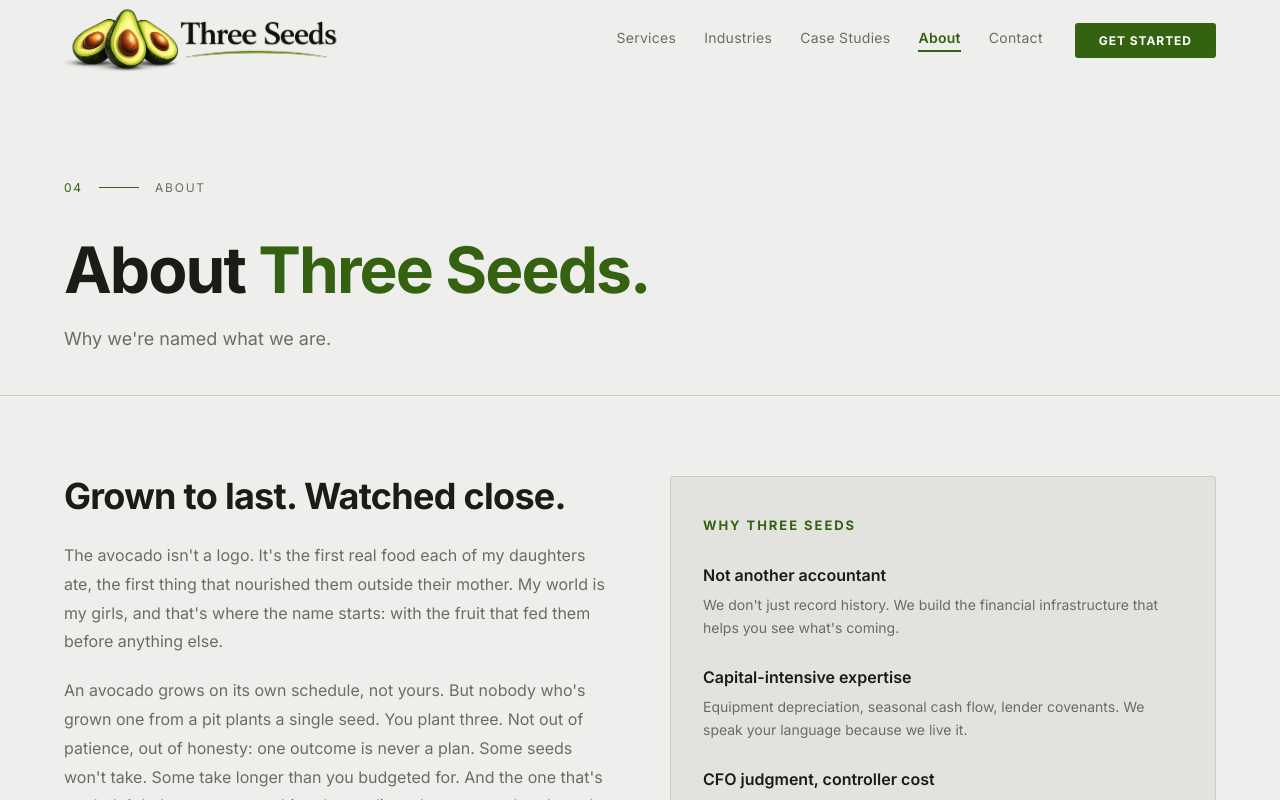
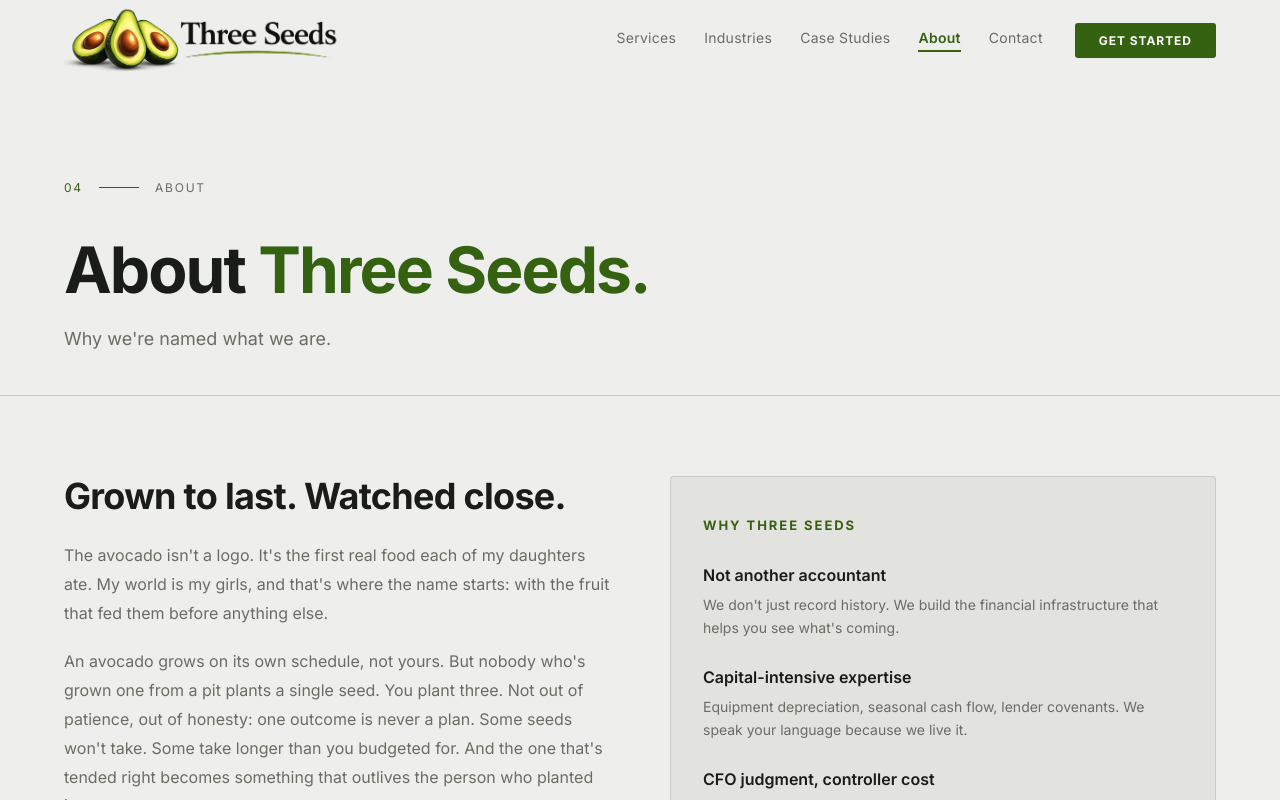
Before and after one commit to zindarobert-dev/npf-site, a React (Vite) app: page /about in a window 1280 px wide. Shown: the top 800 px of the page. Built offline with nearby package versions, Linux system fonts and the light colour scheme.

Commit message:
Trim About paragraph: remove 'nourished them outside their mother' clause
Co-Authored-By: Claude Opus 4.7 (1M context) <noreply@anthropic.com>

```diff
--- a/src/pages/About.jsx
+++ b/src/pages/About.jsx
@@ -33,9 +33,9 @@ export default function About() {
               Grown to last. Watched close.
             </h2>
             <p style={{ fontSize: 16, color: C.gray, lineHeight: 1.8, marginBottom: 20 }}>
-              The avocado isn't a logo. It's the first real food each of my daughters ate, the
-              first thing that nourished them outside their mother. My world is my girls, and
-              that's where the name starts: with the fruit that fed them before anything else.
+              The avocado isn't a logo. It's the first real food each of my daughters ate.
+              My world is my girls, and that's where the name starts: with the fruit that fed
+              them before anything else.
             </p>
             <p style={{ fontSize: 16, color: C.gray, lineHeight: 1.8, marginBottom: 20 }}>
               An avocado grows on its own schedule, not yours. But nobody who's grown one from a
```
